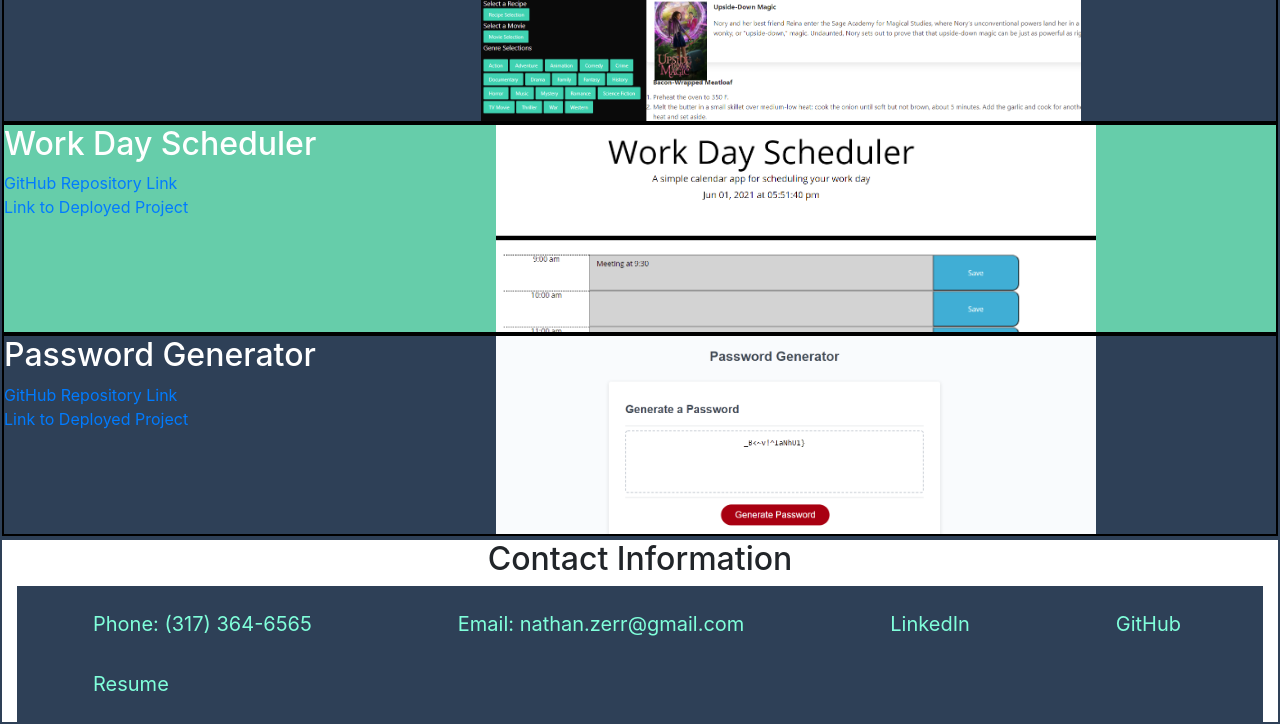
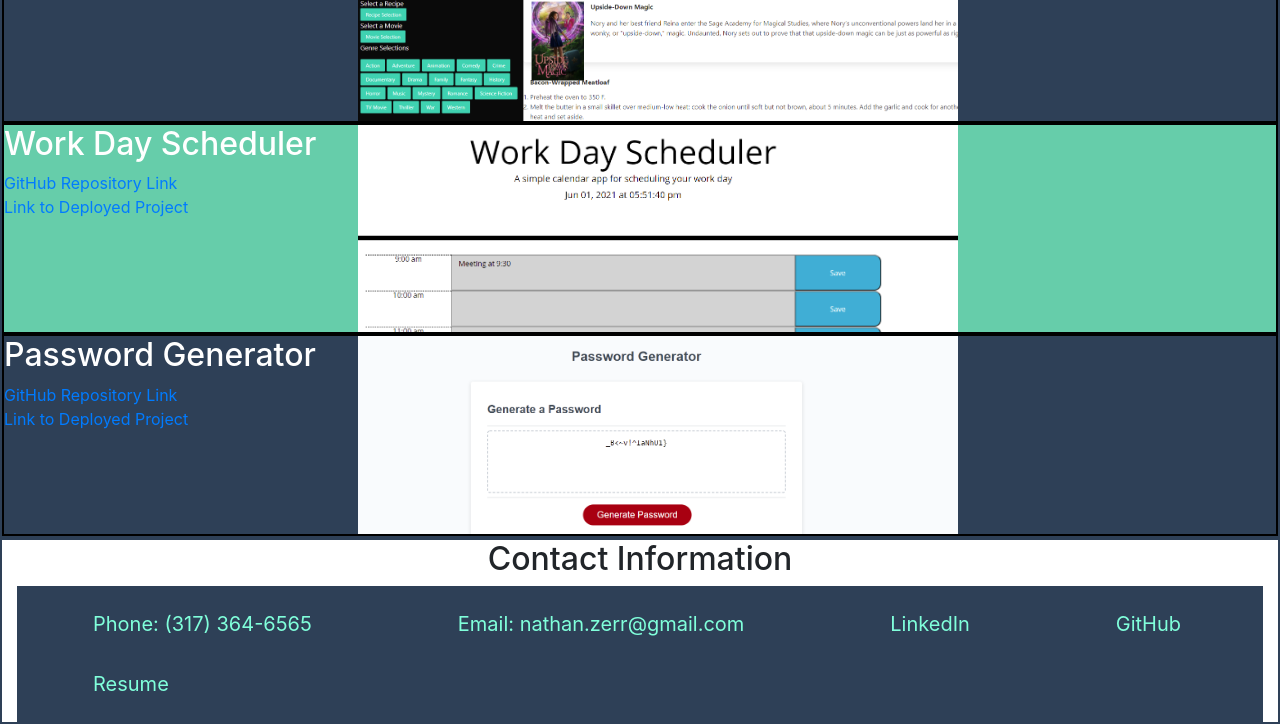
Before and after one commit to nzerr57/updated-personal-portfolio, a plain HTML site: page index.html in a window 1280 px wide. Shown: the part 682-1406 px from the top of the page. Drawn offline with nearby package versions, Linux system fonts and the light colour scheme.

Commit message:
fixed centering issue with screenshot images

```diff
--- a/assets/style.css
+++ b/assets/style.css
@@ -41,7 +41,7 @@ section {
     max-width: 600px;
     display: block;
     margin-left: auto;
-    margin-right: auto;
+    margin-right: 25%;
     width: 50%;
 }
 
```
